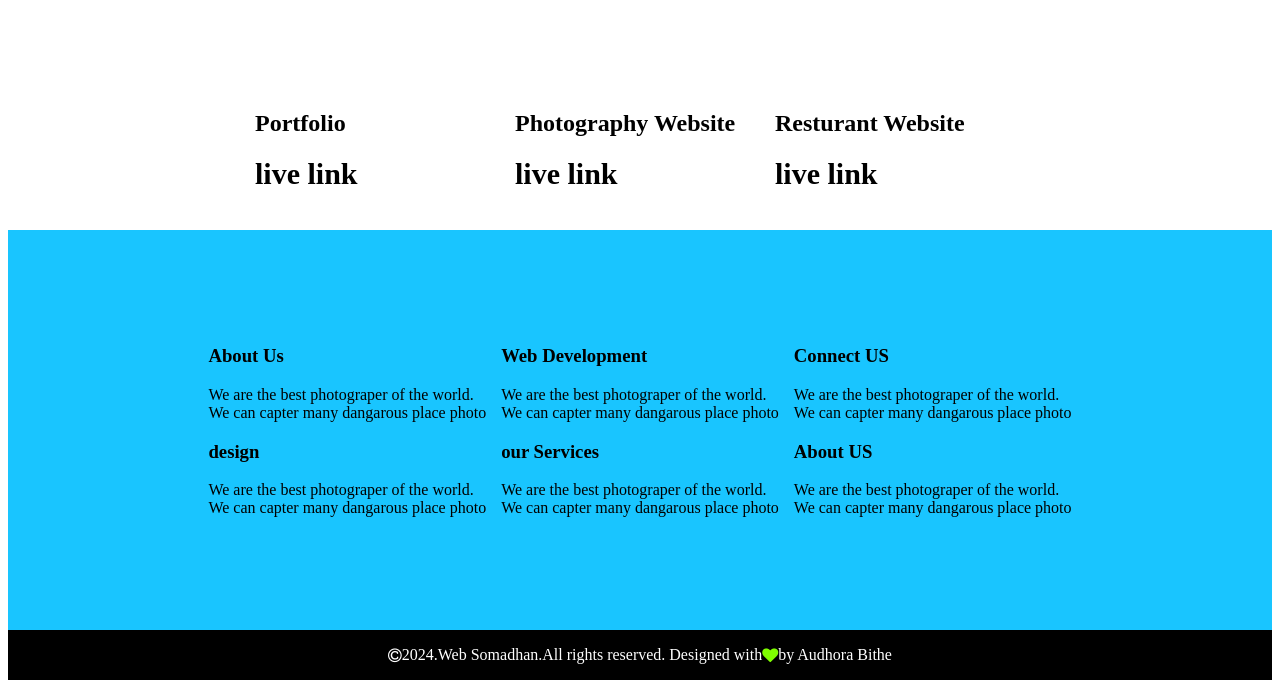
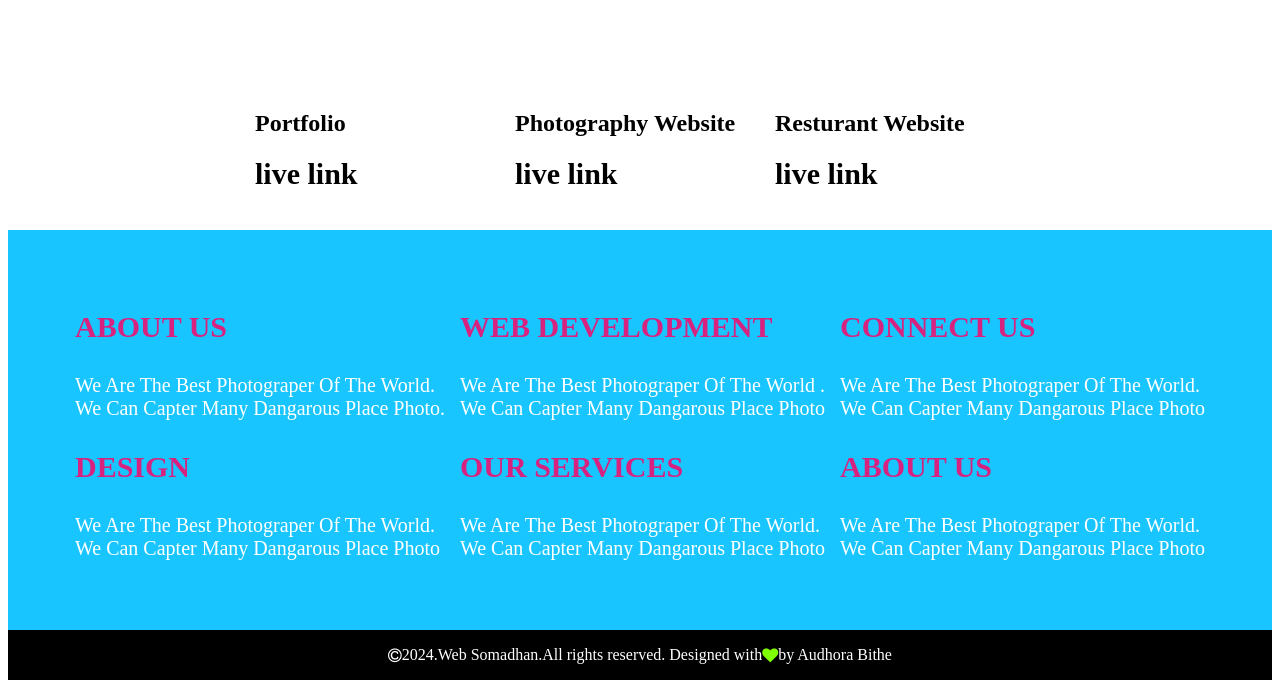
Before and after one commit to bithewdp/Portfolio-, a plain HTML site: page index.html in a window 1280 px wide. Shown: the part 2838-3526 px from the top of the page. Drawn offline with nearby package versions, Linux system fonts and the light colour scheme; a web font is replaced by a local one.

Commit message:
portfolio area

```diff
--- a/index.html
+++ b/index.html
@@ -355,7 +355,8 @@
                         <footer class="footer">
                             <div class="First_area">
                               <h3>About Us</h3>
-                              <p>We are the best photograper of  the world.<br>We can capter many dangarous place  photo </p>
+                              <p>We are the best photograper of  the world.
+                                <br>We can capter many dangarous place  photo. </p>
 
                                   <h3>design</h3>
                                   <p>We are the best photograper of  the world.<br>We can capter many dangarous place  photo </p>
@@ -366,7 +367,8 @@
                               <div class="second_part">
                                 <h3>Web Development</h3>
 
-                                <p>We are the best photograper of  the world.<br>We can capter many dangarous place  photo </p>
+                                <p>We are the best photograper of  the world
+                                    .<br>We can capter many dangarous place  photo </p>
 
                                   <h3>our Services</h3>
                                   <p>We are the best photograper of  the world.<br>We can capter many dangarous place  photo </p>
@@ -377,7 +379,8 @@
 
                               <div class="thirt_part_of_footeer">
                                 <h3>Connect US</h3>
-                                <p>We are the best photograper of  the world.<br>We can capter many dangarous place  photo </p>
+                                <p>We are the best photograper of  the world.<br>We can capter many dangarous place  photo
+                                 </p>
 
                                 <h3>About US</h3>
                                 <p>We are the best photograper of  the world.<br>We can capter many dangarous place  photo </p>
--- a/style.css
+++ b/style.css
@@ -443,6 +443,41 @@ justify-content: center;
 .fa-heart{
     color: chartreuse;
 }
+.First_area h3{
+    font-size: 30px;
+    color: rgba(218, 32, 125, 0.99);
+    text-transform: uppercase;
+
+
+}
+.First_area p{
+    font-size: 20px;
+    color: white;
+    text-transform: capitalize;
+
+}
+.second_part h3{
+    font-size: 30px;
+    color: rgba(218, 32, 125, 0.99);
+    text-transform: uppercase;
+
+}
+.second_part p{
+font-size: 20px;
+color: white;
+text-transform: capitalize;
+}
+.thirt_part_of_footeer h3{
+    font-size: 30px;
+    color: rgba(218, 32, 125, 0.99);
+    text-transform: uppercase;
+
+}
+.thirt_part_of_footeer p{
+    font-size: 20px;
+    color: white;
+    text-transform: capitalize;
+}
 
 @media only screen and (max-width: 600px) {
     body{
```
